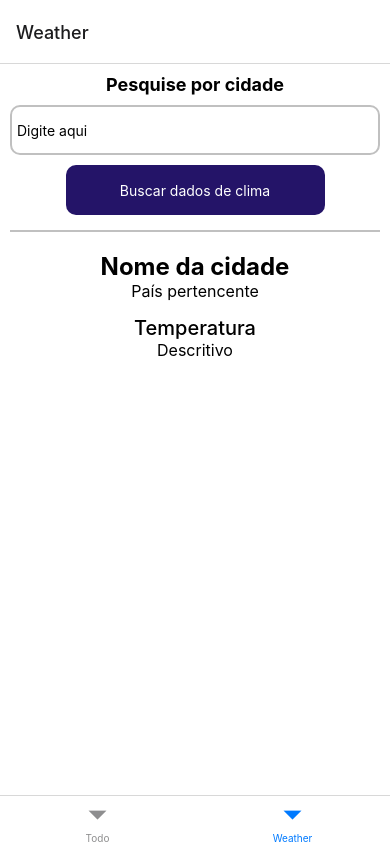
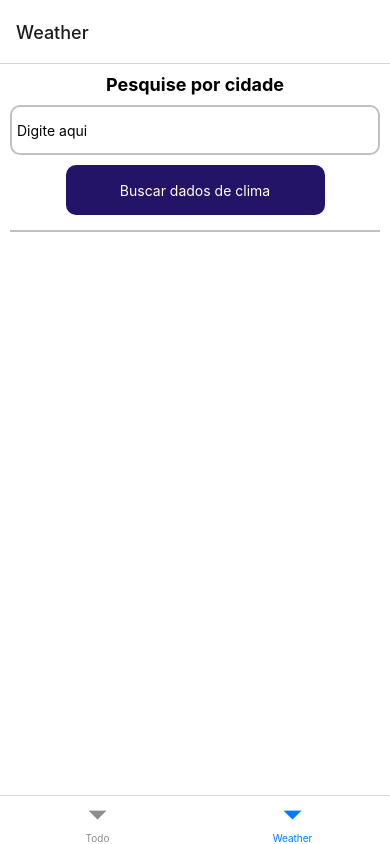
Before and after one commit to renanspvargas/MagazordAppRN, a React Native app: screen /Weather in a window 390 px wide. Built offline with nearby package versions, Linux system fonts and the light colour scheme.

Commit message:
feat: add axios and requesting data

```diff
--- a/package.json
+++ b/package.json
@@ -12,6 +12,7 @@
   "dependencies": {
     "@react-navigation/bottom-tabs": "^6.5.8",
     "@react-navigation/native": "^6.1.7",
+    "axios": "^1.5.0",
     "react": "18.2.0",
     "react-native": "0.72.4",
     "react-native-safe-area-context": "^4.7.2",
--- /dev/null
+++ b/src/modules/weather/hooks/useWeather.ts
@@ -0,0 +1,31 @@
+import {useState} from 'react';
+import {WeatherDetails} from '../../../models/WeatherDetails.model';
+import {getWeatherDetails} from '../../../repos/Weather.repo';
+
+export function useWeather() {
+  const [weatherDetails, setWeatherDetails] = useState<WeatherDetails | null>(
+    null,
+  );
+  const [errorMessage, setErrorMessage] = useState({
+    message: '',
+  });
+  const [isLoading, setIsLoading] = useState<boolean>(false);
+
+  function getWeatherDataForInput(value: string) {
+    setIsLoading(true);
+    getWeatherDetails(value)
+      .then(value => {
+        setIsLoading(false);
+        setWeatherDetails(value);
+      })
+      .catch(() => {
+        setIsLoading(false);
+        setErrorMessage({
+          message:
+            'Não foi possível completar a busca, por favor, tente outro valor ou tente novamente mais tarde',
+        });
+      });
+  }
+
+  return {getWeatherDataForInput, errorMessage, isLoading, weatherDetails};
+}
--- a/src/modules/weather/pages/weather.page.tsx
+++ b/src/modules/weather/pages/weather.page.tsx
@@ -1,14 +1,45 @@
-import React from 'react';
-import {Text, TextInput, TouchableOpacity, View} from 'react-native';
+import React, {useEffect, useState} from 'react';
+import {Alert, Text, TextInput, TouchableOpacity, View} from 'react-native';
+import {useWeather} from '../hooks/useWeather';
 
 export function WeatherPge() {
+  const {weatherDetails, errorMessage, isLoading, getWeatherDataForInput} =
+    useWeather();
+
+  const [textInput, setTextInput] = useState('');
+
+  useEffect(() => {
+    if (errorMessage.message !== '') {
+      showErrorMessage(errorMessage.message);
+    }
+  }, [errorMessage]);
+
+  function showErrorMessage(message: string) {
+    Alert.alert('Erro ao buscar dados', message);
+  }
+
   return (
     <View style={{flex: 1, backgroundColor: 'white'}}>
+      {isLoading && (
+        <View
+          style={{
+            position: 'absolute',
+            left: 0,
+            right: 0,
+            top: 0,
+            bottom: 0,
+            alignItems: 'center',
+            justifyContent: 'center',
+            backgroundColor: 'rgba(0,0,0,0.5)',
+          }}
+        />
+      )}
       <View style={{padding: 10, alignItems: 'center'}}>
         <Text style={{textAlign: 'center', fontSize: 18, fontWeight: 'bold'}}>
           Pesquise por cidade
         </Text>
         <TextInput
+          onChangeText={setTextInput}
           placeholder="Digite aqui"
           style={{
             height: 50,
@@ -21,6 +52,11 @@ export function WeatherPge() {
           }}
         />
         <TouchableOpacity
+          onPress={() => {
+            if (textInput !== '') {
+              getWeatherDataForInput(textInput);
+            }
+          }}
           style={{
             backgroundColor: '#241468',
             marginTop: 10,
@@ -41,14 +77,24 @@ export function WeatherPge() {
             marginTop: 15,
           }}
         />
-        <Text style={{marginTop: 20, fontSize: 24, fontWeight: 'bold'}}>
-          Nome da cidade
-        </Text>
-        <Text style={{fontSize: 16}}>País pertencente</Text>
-        <Text style={{marginTop: 15, fontSize: 20, fontWeight: '500'}}>
-          Temperatura
-        </Text>
-        <Text style={{fontSize: 16}}>Descritivo</Text>
+        {weatherDetails ? (
+          <>
+            <Text style={{marginTop: 20, fontSize: 24, fontWeight: 'bold'}}>
+              {weatherDetails.location.name}
+            </Text>
+            <Text style={{fontSize: 16}}>
+              {weatherDetails.location.country}
+            </Text>
+            <Text style={{marginTop: 15, fontSize: 20, fontWeight: '500'}}>
+              Temperature: {weatherDetails.current.temp_c}°C
+            </Text>
+            <Text style={{fontSize: 16}}>
+              Condition: {weatherDetails.current.condition.text}
+            </Text>
+          </>
+        ) : (
+          <></>
+        )}
       </View>
     </View>
   );
--- /dev/null
+++ b/src/repos/Weather.repo.ts
@@ -0,0 +1,11 @@
+import axios from 'axios';
+import {WeatherDetails} from '../models/WeatherDetails.model';
+
+export async function getWeatherDetails(
+  value: string,
+): Promise<WeatherDetails> {
+  const url = `https://api.weatherapi.com/v1/current.json?key=634717cf5a50498f851120209231009&q=${value}`;
+  const res = await axios.get(url);
+  const obj = res.data;
+  return obj;
+}
```
Also changed, not shown: src/models/WeatherDetails.model.ts (added, +18 -0 lines), 2 other files (tests, documents, lock files or other folders).
